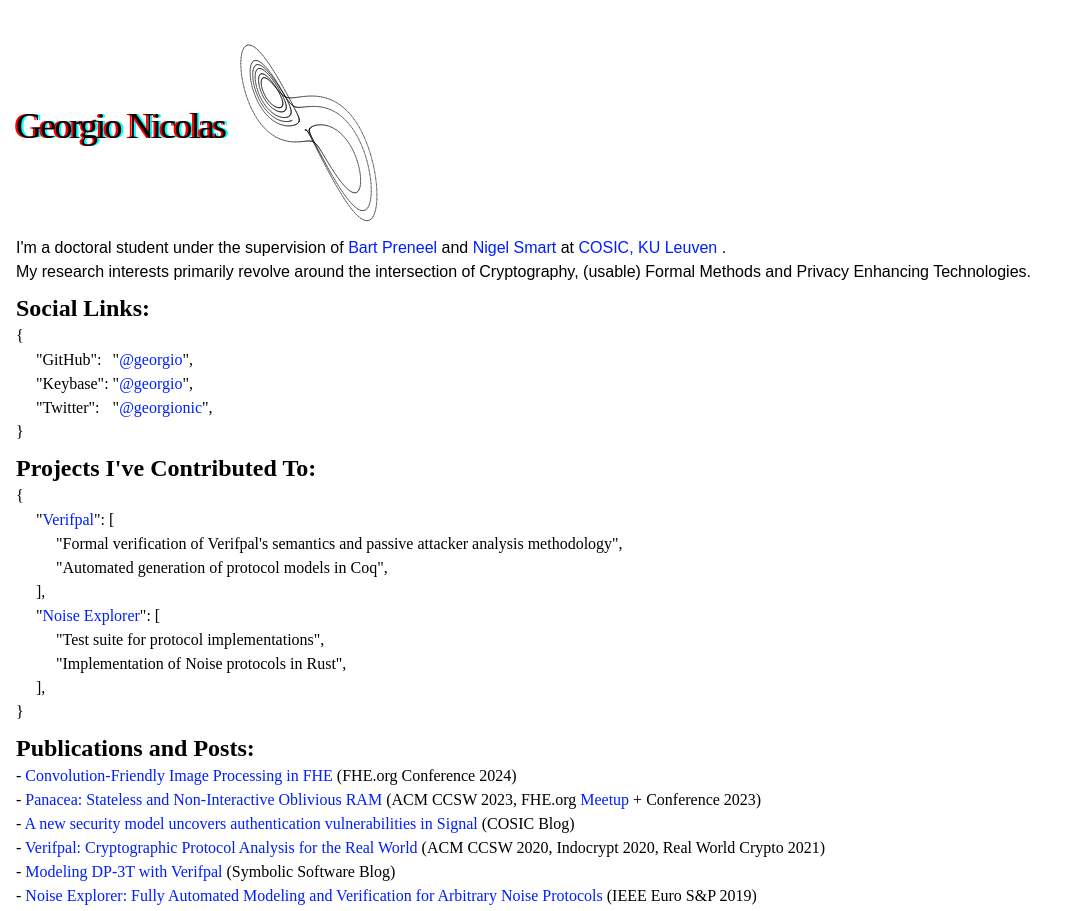
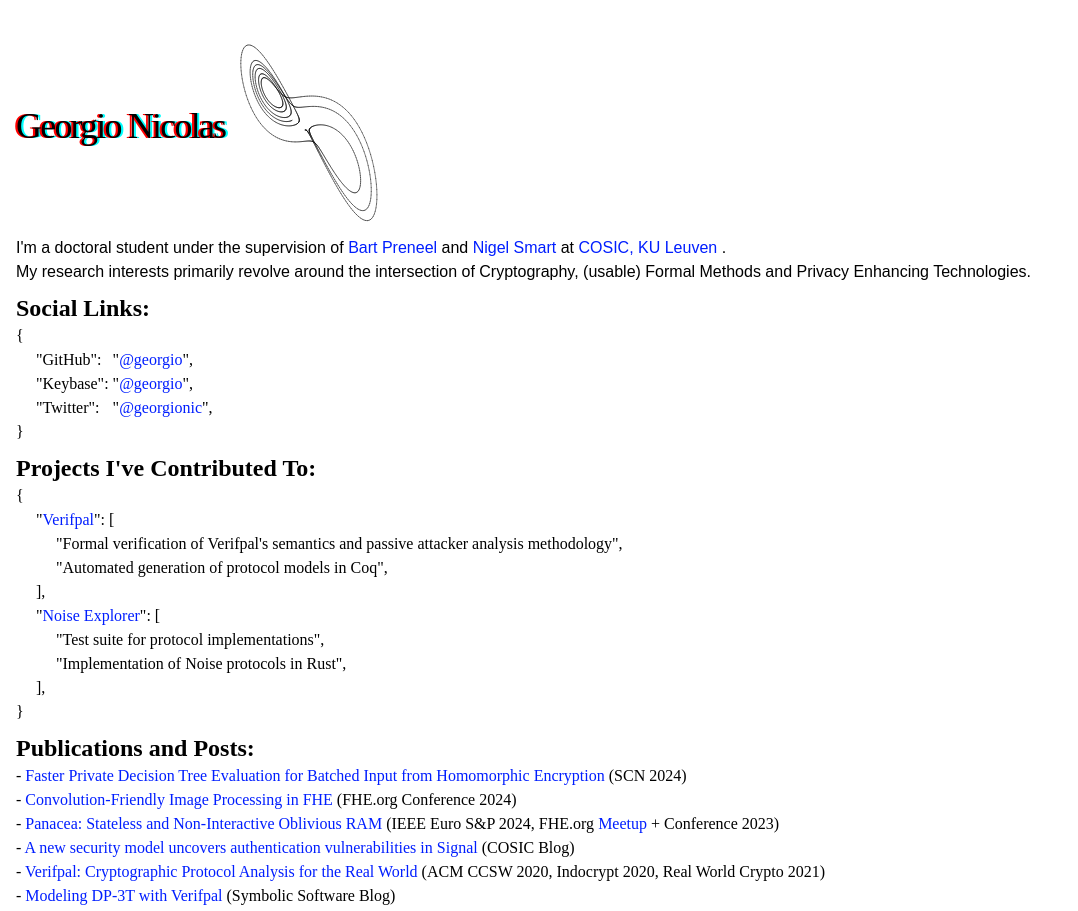
Before and after one commit to georgio/georgio.xyz, a Vue app: page / in a window 1280 px wide. Shown: the top 911 px of the page, without its empty margins (0-1078 px from the left). Built offline with nearby package versions, Linux system fonts and the light colour scheme; a web font is replaced by a local one.

Commit message:
update papers

```diff
--- a/src/components/Info.vue
+++ b/src/components/Info.vue
@@ -92,7 +92,12 @@
       <div class="font-mono text-2xl font-black">Publications and Posts:</div>
       <div class="font-mono text-base">
         -
-        <a href=""
+        <a href="https://eprint.iacr.org/2024/662"
+          >Faster Private Decision Tree Evaluation for Batched Input from Homomorphic Encryption</a
+        >
+        (SCN 2024)<br />
+        -
+        <a href="https://eprint.iacr.org/2024/559"
           >Convolution-Friendly Image Processing in FHE</a
         >
         (FHE.org Conference 2024)<br />
@@ -100,7 +105,7 @@
         <a href="https://eprint.iacr.org/2023/274"
           >Panacea: Stateless and Non-Interactive Oblivious RAM</a
         >
-        (ACM CCSW 2023, FHE.org <a href="https://fhe.org/meetups/029-Panacea_Non-interactive_and_Stateless_Oblivious_RAM">Meetup</a> + Conference 2023)<br />
+        (IEEE Euro S&P 2024, FHE.org <a href="https://fhe.org/meetups/029-Panacea_Non-interactive_and_Stateless_Oblivious_RAM">Meetup</a> + Conference 2023)<br />
         -
         <a href="https://www.esat.kuleuven.be/cosic/blog/rwc-2022-a-new-security-model-uncovers-a-authentication-vulnerabilities-in-signal/"
           >A new security model uncovers authentication vulnerabilities in Signal</a
```
